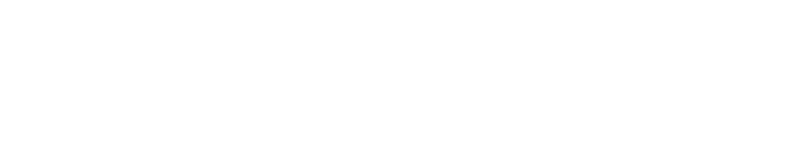
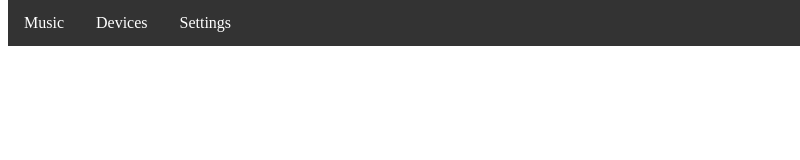
Before and after one commit to DrawDrimer/Choons-player, an Electron app: page index.html in a window 800 px wide. Drawn offline with Linux system fonts and the light colour scheme.

Commit message:
up to you

```diff
--- a/index.html
+++ b/index.html
@@ -1,9 +1,46 @@
 <!DOCTYPE html>
 <html>
-  <head>
-    <body>
-      <link rel="stylesheet" src="./styles.css">
+<head>
+    <title>My Page</title>
+    <style>
+        /* Style for the menu bar */
+        ul {
+            list-style-type: none;
+            margin: 0;
+            padding: 0;
+            background-color: #333;
+            position: fixed;
+            top: 0;
+            width: 100%;
+        }
 
-    </body>
-  </head>
+        /* Style for the menu items */
+        li {
+            float: left;
+        }
+
+        li a {
+            display: block;
+            color: white;
+            text-align: center;
+            padding: 14px 16px;
+            text-decoration: none;
+        }
+
+        li a:hover {
+            background-color: #111;
+        }
+    </style>
+</head>
+<body>
+    <!-- Menu bar -->
+    <ul>
+        <li><a href="#">Music</a></li>
+        <li><a href="#">Devices</a></li>
+        <li><a href="#">Settings</a></li>
+    </ul>
+
+    <!-- Rest of the page content goes here -->
+
+</body>
 </html>
--- a/styles.css
+++ b/styles.css
@@ -144,3 +144,8 @@ body {
   display: block;
 }
 /* Add styles here to customize the appearance of your app */
+ul {
+    ...
+    left: 0; /* add this line */
+    ...
+}
```
